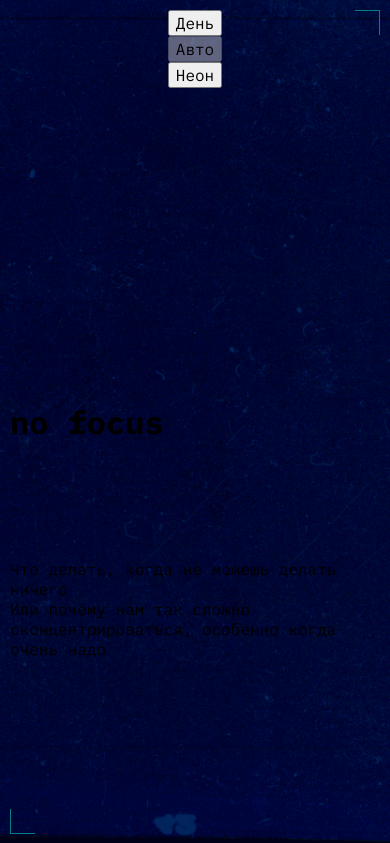
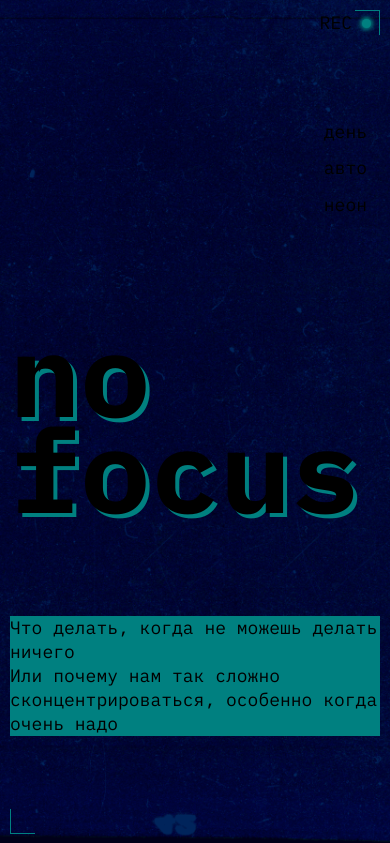
Before and after one commit to stan99-cheb/slozhno-sosredotochitsya, a website built with Vite: page index.html in a window 390 px wide. Shown: the top 843 px of the page. Built offline with nearby package versions, Linux system fonts and the light colour scheme.

Commit message:
feat: адаптация размеров и положений

```diff
--- a/index.html
+++ b/index.html
@@ -19,23 +19,24 @@
     <nav class="header__theme-menu">
       <ul class="header__theme-menu-list">
         <li class="header__theme-menu-item">
-          <button class="header__theme-menu-button header__theme-menu-button_type_light">
+          <button class="header__theme-menu-button header__theme-menu-button_type_light" type="button">
             День
           </button>
         </li>
         <li class="header__theme-menu-item">
           <button class="header__theme-menu-button header__theme-menu-button_active header__theme-menu-button_type_auto"
-            disabled>
+            disabled type="button">
             Авто
           </button>
         </li>
         <li class="header__theme-menu-item">
-          <button class="header__theme-menu-button header__theme-menu-button_type_dark">
+          <button class="header__theme-menu-button header__theme-menu-button_type_dark" type="button">
             Неон
           </button>
         </li>
       </ul>
     </nav>
+    <div class="decor"></div>
     <h1 class="header__title">no focus</h1>
     <div class="header__subtitle">
       <p>
--- a/styles/globals.css
+++ b/styles/globals.css
@@ -40,3 +40,8 @@ a {
   font-size: inherit;
   line-height: inherit;
 }
+
+button {
+  border: none;
+  background-color: transparent;
+}
--- a/styles/style.css
+++ b/styles/style.css
@@ -5,6 +5,8 @@
 
   font-family: var(--main-font, sans-serif);
   font-weight: 400;
+  font-size: 18px;
+  line-height: 24px;
 
   background-image: url(../images/cover-image-dark.png);
   background-repeat: no-repeat;
@@ -21,7 +23,7 @@
 
   display: grid;
   grid-template-columns: 1fr;
-  grid-template-rows: repeat(3, 1fr);
+  grid-template-rows: 1fr auto 1fr;
   gap: 0px 0px;
   grid-template-areas:
     "menu"
@@ -58,18 +60,64 @@
   grid-area: menu;
 }
 
+.header__theme-menu-list {
+  display: flex;
+  column-gap: 10px;
+}
+
+.header__theme-menu-button {
+  padding: 0 13px;
+
+  font-size: 18px;
+  line-height: 26px;
+  text-transform: lowercase;
+  vertical-align: middle;
+}
+
+.decor::before {
+  content: 'REC';
+
+  font-size: 18px;
+  line-height: 26px;
+
+  position: absolute;
+  top: 0;
+  right: 28px;
+}
+
+.decor::after {
+  content: '';
+
+  position: absolute;
+  top: 9px;
+  right: 9px;
+
+  width: 9px;
+  height: 9px;
+  border-radius: 50%;
+  background-color: teal;
+  box-shadow: 0 0 4px 2px teal;
+}
+
 .header__title {
   margin-left: calc(var(--global-padding) * -1);
   align-self: center;
   grid-area: title;
+
+  font-size: clamp(7.25rem, 5.7694rem + 6.3174vw, 9.8125rem);
+  line-height: clamp(5.9375rem, 4.6735rem + 5.3929vw, 8.125rem);
+  text-shadow: 4px 4px 0 teal;
 }
 
 .header__subtitle {
+  width: 50%;
   height: fit-content;
 
   justify-self: end;
+  align-self: center;
   grid-area: subtitle;
-  width: 50%;
+
+  background-color: teal;
 }
 
 .main {
@@ -287,6 +335,19 @@
   border-color: teal;
 }
 
+@media (max-width: 768px) {
+  .header__theme-menu {
+    justify-self: right;
+    align-self: center;
+  }
+
+  .header__theme-menu-list {
+    display: flex;
+    flex-direction: column;
+    row-gap: 10px;
+  }
+}
+
 @media (max-width: 1023px) and (min-width: 768px) {
   .what-multitasking {
     grid-column: 1 / span 3;
@@ -324,10 +385,4 @@
     flex-direction: column;
     row-gap: 10px;
   }
-
-  .section-pictures-list {
-    display: flex;
-    flex-direction: column;
-    row-gap: 10px;
-  }
 }
```
